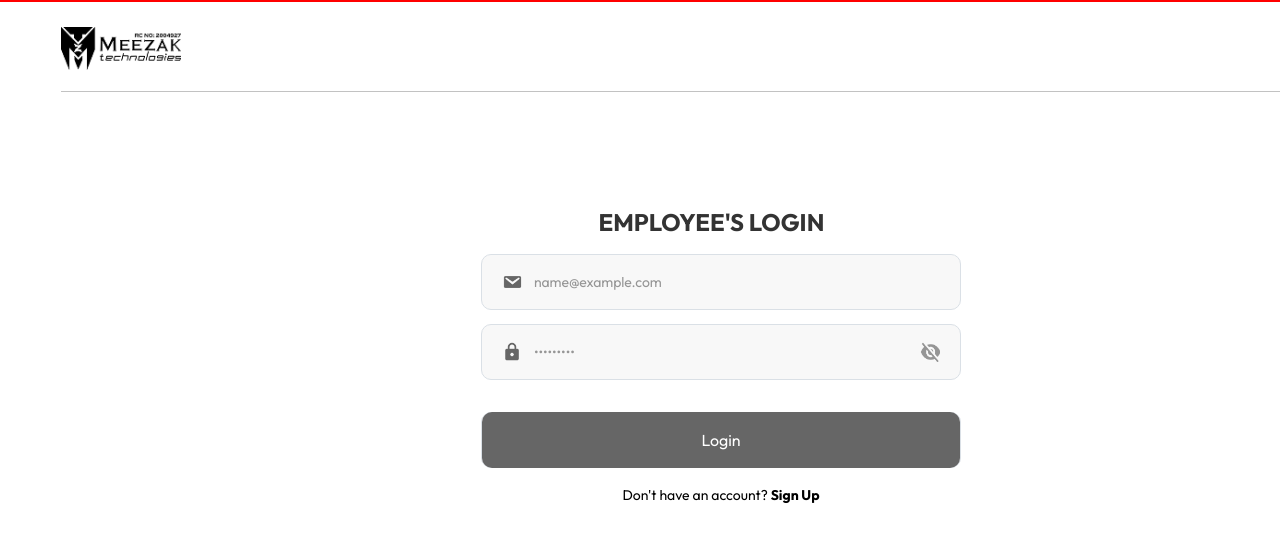
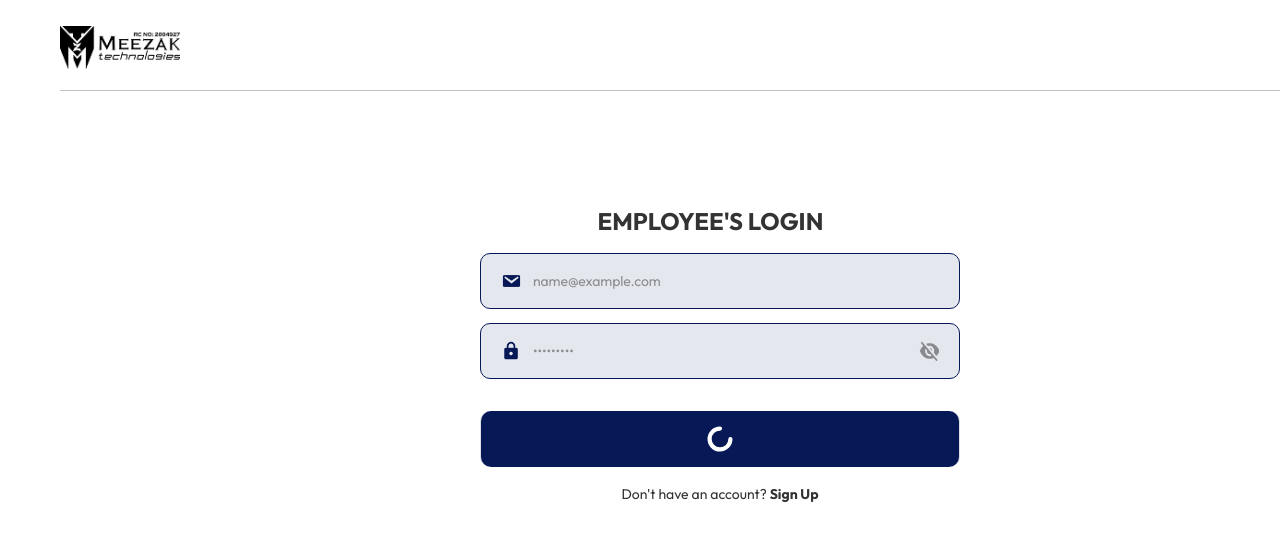
Before and after one commit to Jaystorm56/MeezakTaskManager, a React (Vite) app: page /signin in a window 1280 px wide. Both pictures are taken after typing "name@example.com", "Sample123" into the empty fields and a click on the button "Login". Shown: the top 542 px of the page. Built offline with nearby package versions, Linux system fonts and the light colour scheme; no server answers.

Commit message:
Finished sign-up/login features

```diff
--- a/src/pages/SignIn.jsx
+++ b/src/pages/SignIn.jsx
@@ -3,17 +3,36 @@ import { signInWithEmailAndPassword } from 'firebase/auth';
 import { auth } from '../../firebaseConfig';
 import { useNavigate, Link } from 'react-router-dom';
 import companyLogo from '../assets/images/company-logo.png';
+import loader from '../assets/icons/loader.svg'
 import emailIcon from '../assets/icons/dashicons_email.png';
+import activeEmailIcon from '../assets/icons/activeemail.png';
 import pwdIcon from '../assets/icons/mdi_password.png';
 import showPwd from '../assets/icons/seepwd.png';
+import hidePwd from '../assets/icons/hidepwd.png';
+import activePwdIcon from '../assets/icons/activepwd.png';
 
 function SignIn() {
   const [email, setEmail] = useState('');
   const [password, setPassword] = useState('');
   const navigate = useNavigate();
 
+
+  const isFormFilled = email && password;
+  const [isSubmitting, setIsSubmitting] = useState(false);
+
+
+  const [seePassword, setSeePassword] = useState("password");
+  const handleSeePwd = () => {
+    setSeePassword((prev) => (prev === "password" ? "text" : "password"));
+  }
+
+
+
   const handleLogin = async (e) => {
+
     e.preventDefault();
+    setIsSubmitting(true);
+
     try {
       await signInWithEmailAndPassword(auth, email, password);
       navigate('/dashboard');
@@ -21,10 +40,16 @@ function SignIn() {
       console.error('Login error:', error.message);
       alert(error.message);
     }
+    finally {
+      setIsSubmitting(false);
+    };
   };
 
+
+
   return (
-    <div  className='relative' style={{border:"solid red 1px" }}>
+    <div  className='relative'>
+
       <div className='w-[1318px] h-[75px] border-b-[0.5px] border-b-[#66666666] flex justify-between py-[10px] absolute top-[16px] left-[60px]'>
 
         <img src={companyLogo} alt="Meezak-Company-Logo" className="block w-[120px] h-[43px]" />
@@ -42,39 +67,47 @@ function SignIn() {
 
           <form  onSubmit={handleLogin} className='w-full h-fit'>
 
-
-            <div className='w-full h-[56px] rounded-[10px] border border-[#DAE0E6] gap-[12px] bg-[#F8F8F8] px-[20px] flex justify-between items-center my-[14px]'>
-              <img src={emailIcon} alt="face-icon" className="w-[20px] h-[20px] top-[3px] left-[3px]" />
+            <div className={` w-full h-[56px] rounded-[10px] border gap-[12px]  px-[20px] flex justify-between items-center      my-[14px] ${isFormFilled ? 'border-[#071856] bg-[#0718561A]' : ' border-[#DAE0E6] bg-[#F8F8F8]'} `}>
+              <img src={isFormFilled ? activeEmailIcon :emailIcon} alt="face-icon" className="w-[20px] h-[20px] top-[3px] left-[3px]" />
               <input
                 type="email"
                 value={email}
                 onChange={(e) => setEmail(e.target.value)}
                 placeholder="Email"
                 required
-                className='hover:border-none hover:outline-none focus:border-none focus:outline-none w-[410px] h-[40px] text-[#33333380] bg-[#F8F8F8] font-[Outfit] font-normal text-[14px] leading-[24px] tracking-[-0.1px] align-middle'
+                className='hover:border-none hover:outline-none focus:border-none focus:outline-none w-[410px] h-[40px] text-[#33333380] bg-transparent font-[Outfit] font-normal text-[14px] leading-[24px] tracking-[-0.1px] align-middle'
               />
             </div>
 
-            <div className='w-full h-[56px] rounded-[10px] border border-[#DAE0E6] gap-[12px] bg-[#F8F8F8] px-[20px] flex justify-between items-center my-[14px]'>
-              <img src={pwdIcon} alt="face-icon" className="w-[20px] h-[20px] top-[3px] left-[3px]" />
+            <div className={` w-full h-[56px] rounded-[10px] border gap-[12px]  px-[20px] flex justify-between items-center my-[14px] ${isFormFilled ? 'border-[#071856] bg-[#0718561A]' : ' border-[#DAE0E6] bg-[#F8F8F8]'} `}>
+              <img src={isFormFilled ? activePwdIcon :pwdIcon} alt="face-icon" className="w-[20px] h-[20px] top-[3px] left-[3px]" />
               <input
-                type="password"
+                type={seePassword}
                 value={password}
                 onChange={(e) => setPassword(e.target.value)}
                 placeholder="Password"
                 required
-                className='hover:border-none hover:outline-none focus:border-none focus:outline-none w-[378px] h-[40px] text-[#33333380] bg-[#F8F8F8] font-[Outfit] font-normal text-[14px] leading-[24px] tracking-[-0.1px] align-middle'
+                className='hover:border-none hover:outline-none focus:border-none focus:outline-none w-[378px] h-[40px] text-[#33333380] bg-transparent font-[Outfit] font-normal text-[14px] leading-[24px] tracking-[-0.1px] align-middle'
               />
-              <img src={showPwd} alt="face-icon" className="w-[20px] h-[20px]" />
+              <button type="button" onClick={handleSeePwd} aria-label="Toggle Password Visibility" className='border-none 'lassName>
+                <img src={seePassword === "password" ? showPwd : hidePwd} alt="" className="w-[20px] h-[20px]" />
+              </button>
+
             </div>
 
+
             <div className='w-full h-[56px] rounded-[10px] border border-[#DAE0E6] gap-[12px] bg-[#F8F8F8] flex justify-between items-center mt-[32px] mb-[20px]'>
-              <button type="submit" className='w-full h-[56px] rounded-[10px] text-[#ffffff] bg-[#666666]'>Login</button>
+              <button type="submit" className={`w-full h-[56px] rounded-[10px] text-[#ffffff] ${isFormFilled ?  'bg-[#071856]' : 'bg-[#666666]'} `} disabled = {isSubmitting}>
+                {isSubmitting ? (
+                  <img src={loader} alt="Loading..." className="block h-[50px] w-[50px] m-auto" />) : ("Login")}
+              </button>
+
             </div>
+
 
           </form>
 
-            <Link to="/signup" className="block w-fit h-[18px] mx-auto font-normal text-[14px] leading-[100%] tracking-[0%]">
+            <Link to="/signup" className="block w-fit h-[18px] mx-auto font-normal text-[14px] leading-[100%] tracking-[0%] text-[#333333]">
              Don't have an account? <span className='font-bold'>Sign Up</span>
             </Link>
 
--- a/src/pages/SignUp.jsx
+++ b/src/pages/SignUp.jsx
@@ -6,14 +6,16 @@ import { useNavigate, Link } from 'react-router-dom';
 import companyLogo from '../assets/images/company-logo.png';
 import loader from '../assets/icons/loader.svg'
 import personIcon from '../assets/icons/person-rounded.png';
+import activePersonIcon from '../assets/icons/activeperson-rounded.png';
 import emailIcon from '../assets/icons/dashicons_email.png';
+import activeEmailIcon from '../assets/icons/activeemail.png';
 import pwdIcon from '../assets/icons/mdi_password.png';
 import showPwd from '../assets/icons/seepwd.png';
-import activePersonIcon from '../assets/icons/activeperson-rounded.png';
-import activeEmailIcon from '../assets/icons/activeemail.png';
+import hidePwd from '../assets/icons/hidepwd.png';
 import activePwdIcon from '../assets/icons/activepwd.png';
 
 function SignUp() {
+
   const [firstName, setFirstName] = useState('');
   const [lastName, setLastName] = useState('');
   const [email, setEmail] = useState('');
@@ -21,12 +23,22 @@ function SignUp() {
   const navigate = useNavigate();
 
 
-  // Check if all fields are filled
   const isFormFilled = firstName && lastName && email && password;
   const [isSubmitting, setIsSubmitting] = useState(false);
+
+
+  const [seePassword, setSeePassword] = useState("password");
+  const handleSeePwd = () => {
+    setSeePassword((prev) => (prev === "password" ? "text" : "password"));
+  }
+
+
+
   const handleSignup = async (e) => {
+
     e.preventDefault();
     setIsSubmitting(true);
+
     try {
       const userCredential = await createUserWithEmailAndPassword(auth, email, password);
       const newUser = userCredential.user;
@@ -43,14 +55,18 @@ function SignUp() {
     } catch (error) {
       console.error('Signup error:', error.message);
       alert(error.message);
+    }
+    finally {
+      setIsSubmitting(false);
     };
-    setIsSubmitting(false);
+
   };
 
 
 
   return (
-    <div className='relative' style={{border:"solid red 1px" }}>
+    <div className='relative'>
+
         <div className='w-[1318px] h-[75px] border-b-[0.5px] border-b-[#66666666] flex justify-between py-[10px] absolute top-[16px] left-[60px]'>
 
           <img src={companyLogo} alt="Meezak-Company-Logo" className="block w-[120px] h-[43px]" />
@@ -106,20 +122,24 @@ function SignUp() {
             <div className={` w-full h-[56px] rounded-[10px] border gap-[12px]  px-[20px] flex justify-between items-center my-[14px] ${isFormFilled ? 'border-[#071856] bg-[#0718561A]' : ' border-[#DAE0E6] bg-[#F8F8F8]'} `}>
               <img src={isFormFilled ? activePwdIcon :pwdIcon} alt="face-icon" className="w-[20px] h-[20px] top-[3px] left-[3px]" />
               <input
-                type="password"
+                type={seePassword}
                 value={password}
                 onChange={(e) => setPassword(e.target.value)}
                 placeholder="Password"
                 required
                 className='hover:border-none hover:outline-none focus:border-none focus:outline-none w-[378px] h-[40px] text-[#33333380] bg-transparent font-[Outfit] font-normal text-[14px] leading-[24px] tracking-[-0.1px] align-middle'
               />
-              <img src={showPwd} alt="face-icon" className="w-[20px] h-[20px]" />
+
+              <button type="button" onClick={handleSeePwd} aria-label="Toggle Password Visibility"          className='border-none 'lassName>
+                <img src={seePassword === "password" ? showPwd : hidePwd} alt="" className="w-[20px] h-[20px]" />
+              </button>
+
             </div>
 
             <div className='w-full h-[56px] rounded-[10px] gap-[12px] bg-[#F8F8F8] flex justify-between items-center mt-[32px] mb-[20px]'>
               <button type="submit" className={`w-full h-[56px] rounded-[10px] text-[#ffffff] ${isFormFilled ?  'bg-[#071856]' : 'bg-[#666666]'} `} disabled = {isSubmitting}>
                 {isSubmitting ? (
-                  <img src={loader} alt="Loading..." className="h-[20px] w-[20px]" />
+                  <img src={loader} alt="Loading..." className="block h-[50px] w-[50px] m-auto" />
                   ) : (
                 "Sign Up")}
               </button>
@@ -127,7 +147,7 @@ function SignUp() {
 
           </form>
 
-            <Link to="/signin" className="block w-fit h-[18px] mx-auto font-normal text-[14px] leading-[100%] tracking-[0%]">
+            <Link to="/signin" className="block w-fit h-[18px] mx-auto font-normal text-[14px] leading-[100%] tracking-[0%] text-[#333333]">
               Already have an account? <span className='font-bold'>Login</span>
             </Link>
 
```
Also changed, not shown: src/assets/icons/hidepwd.png (added).
